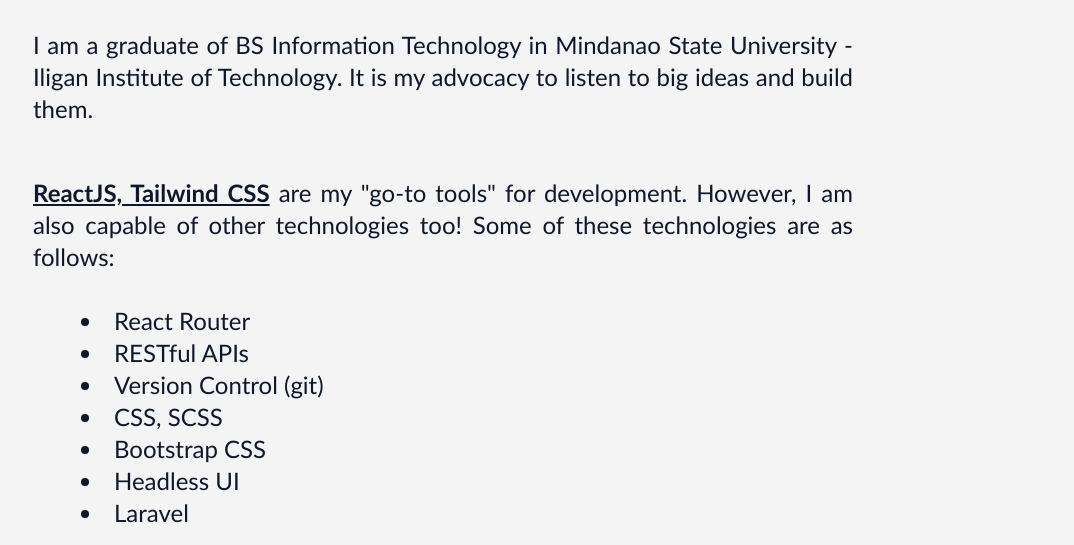
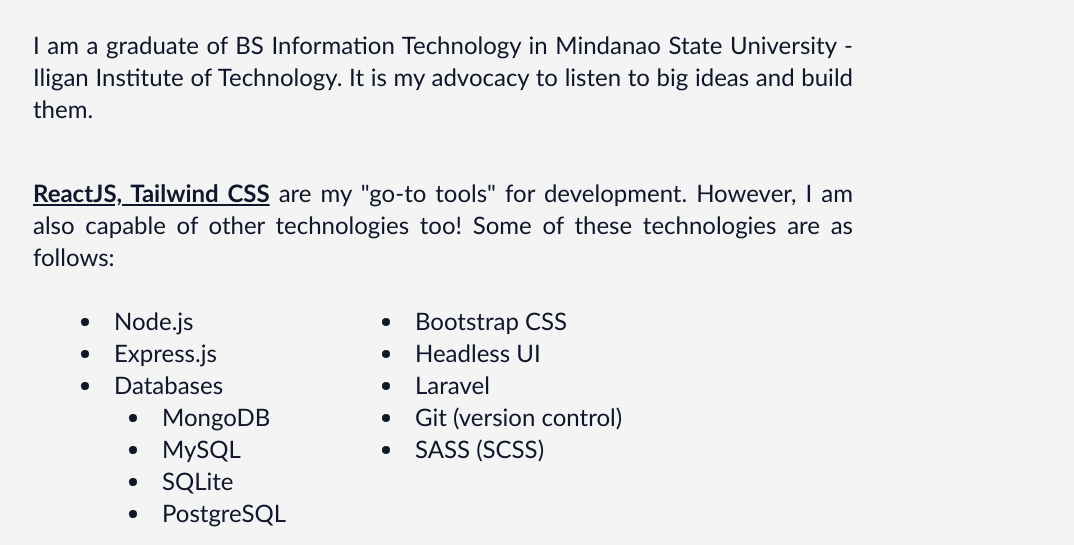
Before and after one commit to josephharold/portfolio, a website built with webpack: page src/index.html in a window 1280 px wide. Shown: the part 407-952 px from the top of the page, without its empty margins (197-1271 px from the left). Built offline with nearby package versions, Linux system fonts and the light colour scheme; files whose address does not match are found by name.

Commit message:
add to skills section

```diff
--- a/src/index.html
+++ b/src/index.html
@@ -68,14 +68,26 @@
 				</div>
 				<div class="p-5">
 					<p class="text-md text-justify md:text-2xl leading-10"><u class="font-semibold">ReactJS, Tailwind CSS</u> are my "go-to tools" for development. However, I am also capable of other technologies too! Some of these technologies are as follows:</p>
-					<ul class="text-md text-justify md:text-2xl leading-10 list-disc md:mx-auto list-inside md:pl-12 pt-8">
-						<li>React Router</li>
-						<li>RESTful APIs</li>
-						<li>Version Control (git)</li>
-						<li>CSS, SCSS</li>
-						<li>Bootstrap CSS</li>
-						<li>Headless UI</li>
-						<li>Laravel</li>
+					<ul class="flex gap-24 md:text-2xl leading-10 list-disc md:mx-auto list-inside md:pl-12 pt-8 ">
+						<div>
+							<li>Node.js</li>
+							<li>Express.js</li>
+							<li>Databases
+								<ul class="pl-12 list-disc list-inside">
+									<li>MongoDB</li>
+									<li>MySQL</li>
+									<li>SQLite</li>
+									<li>PostgreSQL</li>
+								</ul>
+							</li>
+						</div>
+						<div>
+							<li>Bootstrap CSS</li>
+							<li>Headless UI</li>
+							<li>Laravel</li>
+							<li>Git (version control)</li>
+							<li>SASS (SCSS)</li>
+						</div>
 					</ul>
 				</div>
 			</div>
```
